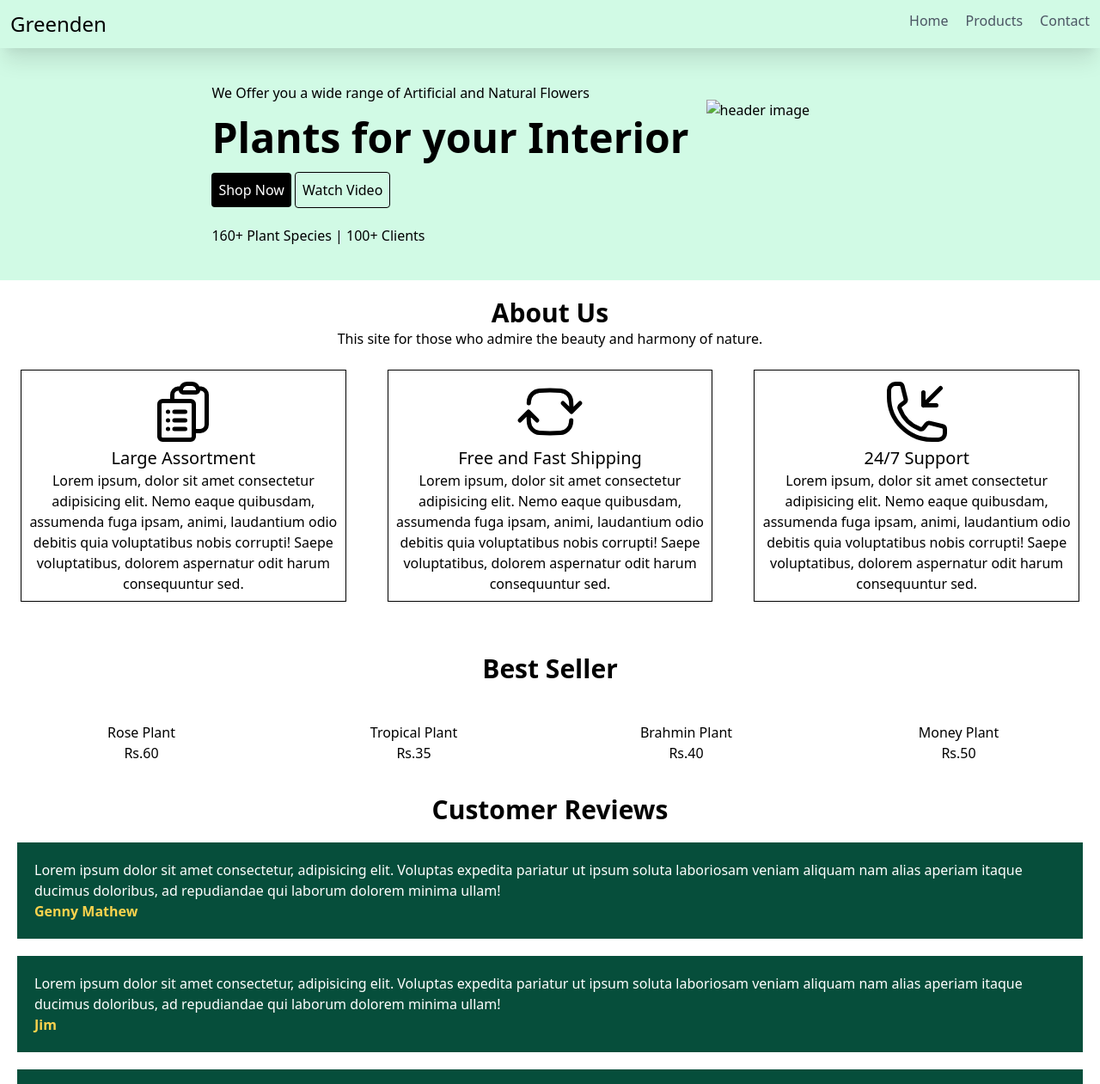
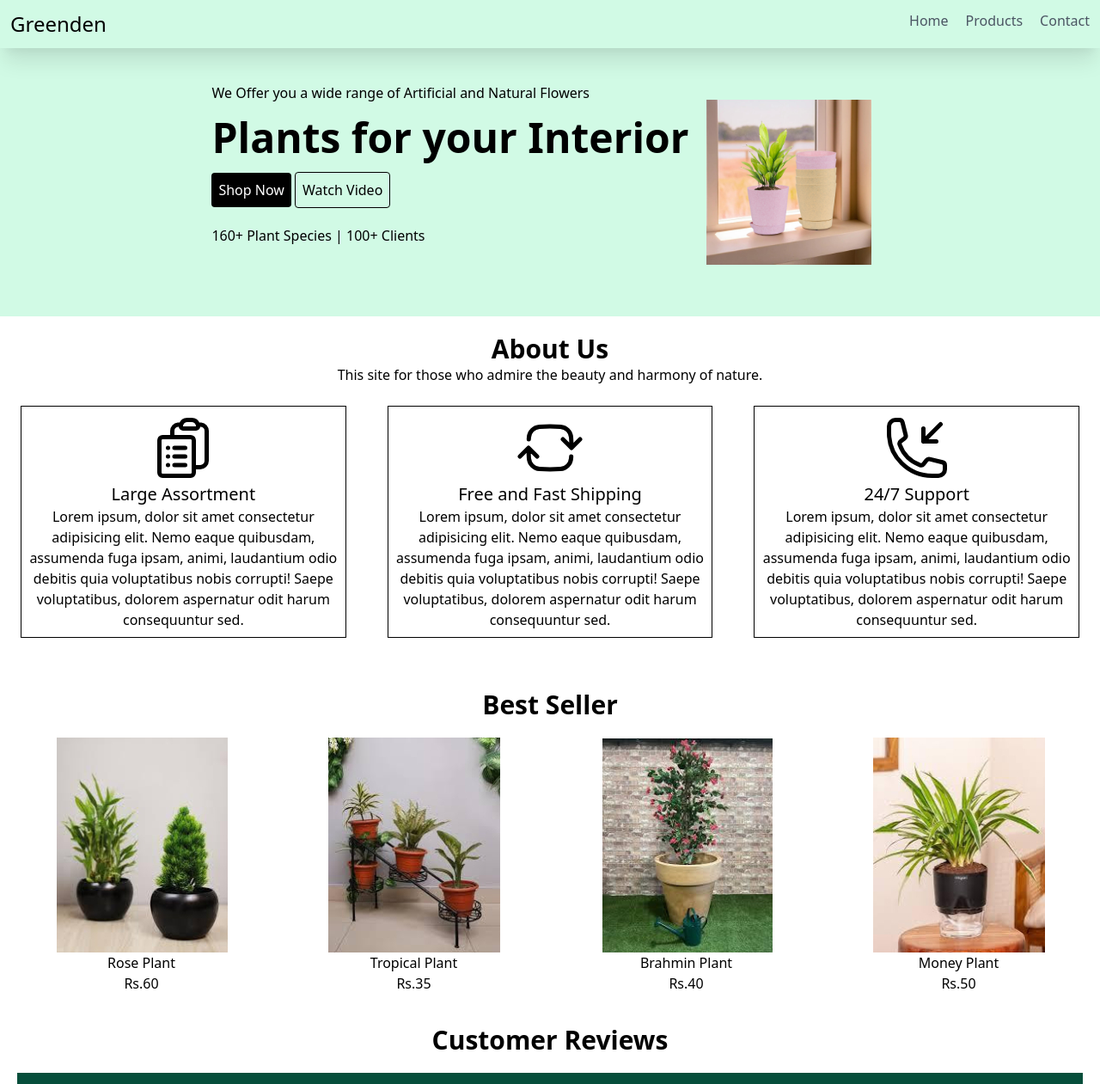
Before and after one commit to vidhya-mani2711/Greeden-clon-1, a plain HTML site: page index.html in a window 1280 px wide. Shown: the top 1261 px of the page at 86% size. Drawn offline with nearby package versions, Linux system fonts and the light colour scheme.

Commit message:
Update index.html

```diff
--- a/index.html
+++ b/index.html
@@ -59,7 +59,7 @@
         </div>
 
         <div class="hidden md:block  p-5">
-            <img src="./image/header image.jpg" alt="header image" class="w-48">
+            <img src="./header image.jpg" alt="header image" class="w-48">
 
         </div>
     </section>
@@ -122,25 +122,25 @@
 
         <div class="grid grid-cols-2 md:grid-cols-4 mt-5 gap-5">
             <div>
-                <img src="./image/image 1.jpg" class="inline hover:shadow-xl transform hover:-translate-y-2" alt="">
+                <img src="./image 1.jpg" class="inline hover:shadow-xl transform hover:-translate-y-2" alt="">
                 <h1>Rose Plant</h1>
                 <p>Rs.60</p>
             </div>
 
             <div>
-                <img src="./image/image 2.jpg" class="inline hover:shadow-xl transform hover:-translate-y-2" alt="">
+                <img src="./image 2.jpg" class="inline hover:shadow-xl transform hover:-translate-y-2" alt="">
                 <h1>Tropical Plant</h1>
                 <p>Rs.35</p>
             </div>
 
             <div>
-                <img src="./image/image 3 (1).jpg" class="inline hover:shadow-xl transform hover:-translate-y-2"  alt="">
+                <img src="./image 3 (1).jpg" class="inline hover:shadow-xl transform hover:-translate-y-2"  alt="">
                 <h1>Brahmin Plant</h1>
                 <p>Rs.40</p>
             </div>
 
             <div>
-                <img src="./image/image 4.jpg" class="inline hover:shadow-xl transform hover:-translate-y-2" alt="">
+                <img src="./image 4.jpg" class="inline hover:shadow-xl transform hover:-translate-y-2" alt="">
                 <h1>Money Plant</h1>
                 <p>Rs.50</p>
             </div>
```
